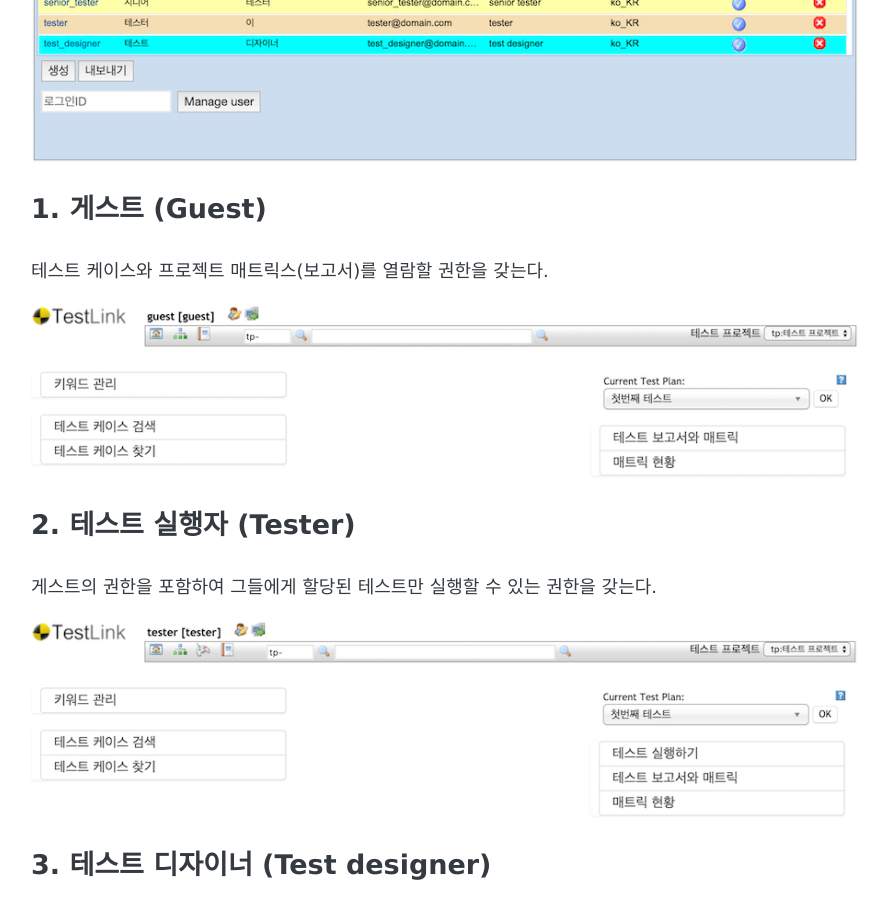
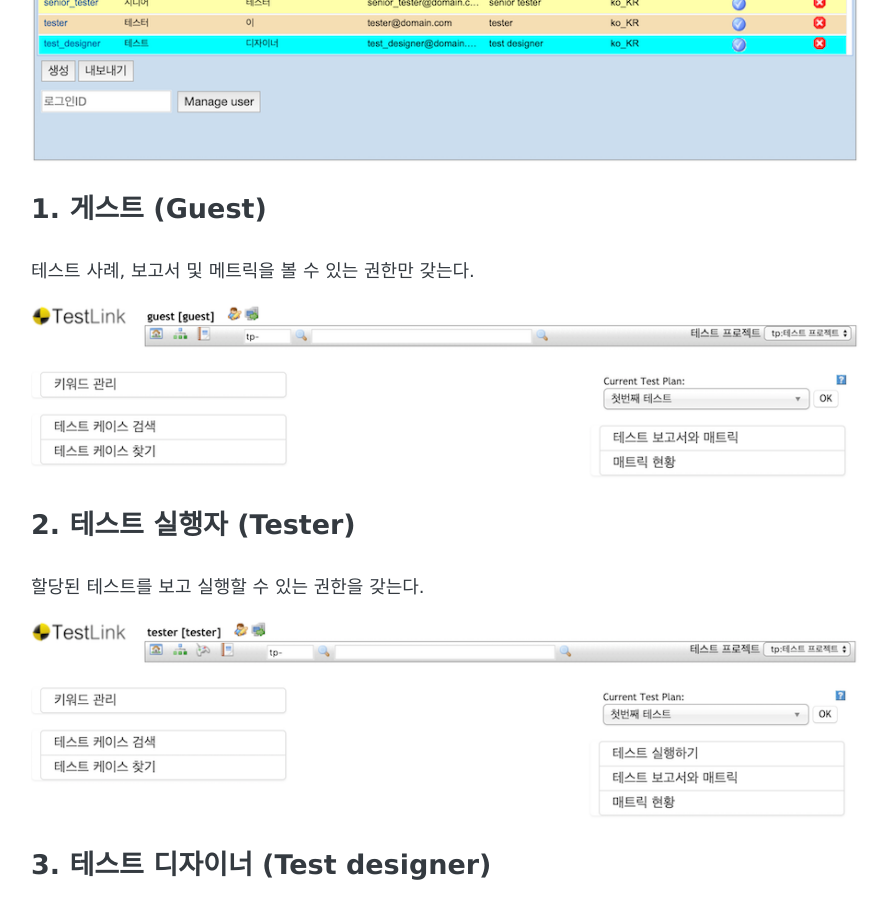
Before and after one commit to Hyunhwa/hhlee.github.io, a Jekyll site: the page built from _posts/2019-03-12-testlink_user_role.markdown, in a window 1280 px wide and 900 px high, scrolled down 642 px. Shown: the whole window, without its empty margins (195-1083 px from the left). Built offline with Jekyll 4.4.1, drawn with Linux system fonts in a browser that asks for light colours; some web fonts are replaced; comment, search, counter and statistics services are not loaded; some of the changed text lies outside the part shown.

Commit message:
testlink 사용자 역할 내용 수정

```diff
--- a/_posts/2019-03-12-testlink_user_role.markdown
+++ b/_posts/2019-03-12-testlink_user_role.markdown
@@ -16,13 +16,13 @@ Testlink 는 다음과 같이 기본적으로 6가지 역할을 가지고 있으
 
 ### 1. 게스트 (Guest)
 
-테스트 케이스와 프로젝트 매트릭스(보고서)를 열람할 권한을 갖는다.
+테스트 사례, 보고서 및 메트릭을 볼 수 있는 권한만 갖는다.
 
 ![]({{ site.url }}/_resource/testlink/home_guest.png)
 
 ### 2. 테스트 실행자 (Tester)
 
-게스트의 권한을 포함하여 그들에게 할당된 테스트만 실행할 수 있는 권한을 갖는다.
+할당된 테스트를 보고 실행할 수 있는 권한을 갖는다.
 
 ![]({{ site.url }}/_resource/testlink/home_tester.png)
 
@@ -54,3 +54,7 @@ Testlink 는 다음과 같이 기본적으로 6가지 역할을 가지고 있으
 시스템에 사용자를 추가하고 플러그인이나 각종 트래킹 시스템의 연동을 설정하는 권한을 유일하게 갖는다.
 
 ![]({{ site.url }}/_resource/testlink/home_admin.png)
+
+<br/>
+### 참고자료
+- [testlink_installation_manual.pdf]({{ site.url }}/_resource/testlink/testlink_user_manual.pdf) [영문]
```
Also changed, not shown: 1 other file.
